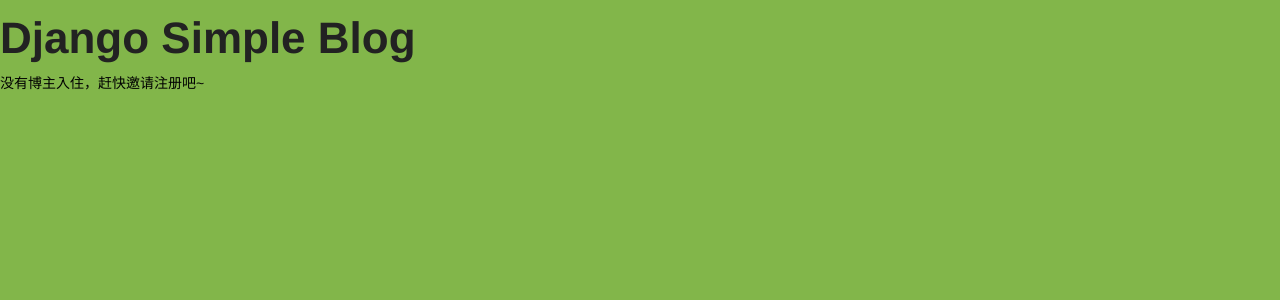
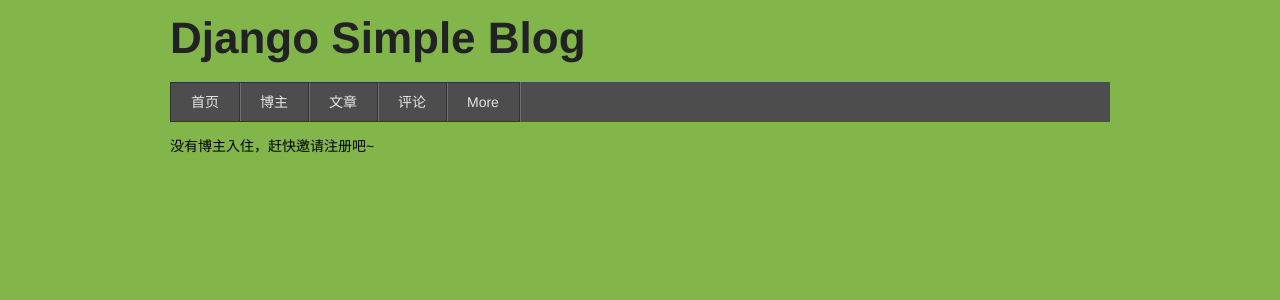
Before and after one commit to guoyu07/django_blog, a Django app: page / in a window 1280 px wide. Shown: the top 300 px of the page. Run offline with Django 3.2, Linux system fonts and the light colour scheme; data that the repository does not hold is empty; some libraries are stand-ins or nearby versions.

Commit message:
[Change] layout banner

```diff
--- a/templates/authors/index.html
+++ b/templates/authors/index.html
@@ -1,3 +1,4 @@
+<div class="row">
   {% include 'common/header.html' %}
 
     {% if authors %}
@@ -11,3 +12,4 @@
     {% endif %}
 
   {% include 'common/footer.html' %}
+</div>
--- a/templates/common/header.html
+++ b/templates/common/header.html
@@ -5,4 +5,15 @@
       <script src="/static/javascripts/modernizr.foundation.js"></script>
     </head>
     <body>
-      <h1>Django Simple Blog</h1>
+      <div class="row">
+        <div class="twelve columns">
+          <h1>Django Simple Blog</h1>
+          <ul class="nav-bar">
+            <li><a href="/">首页</a></li>
+            <li><a href="/categories/">博主</a></li>
+            <li><a href="/archives/">文章</a></li>
+            <li><a href="/books/">评论</a></li>
+            <li><a href="#">More</a></li>
+          </ul>
+        </div>
+      </div>
```
Lines whose indentation alone changed are shown as unchanged.
